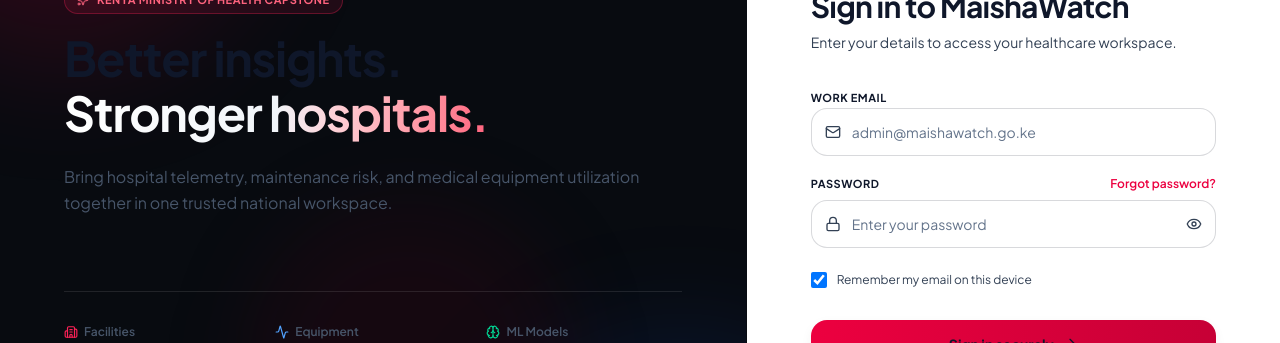
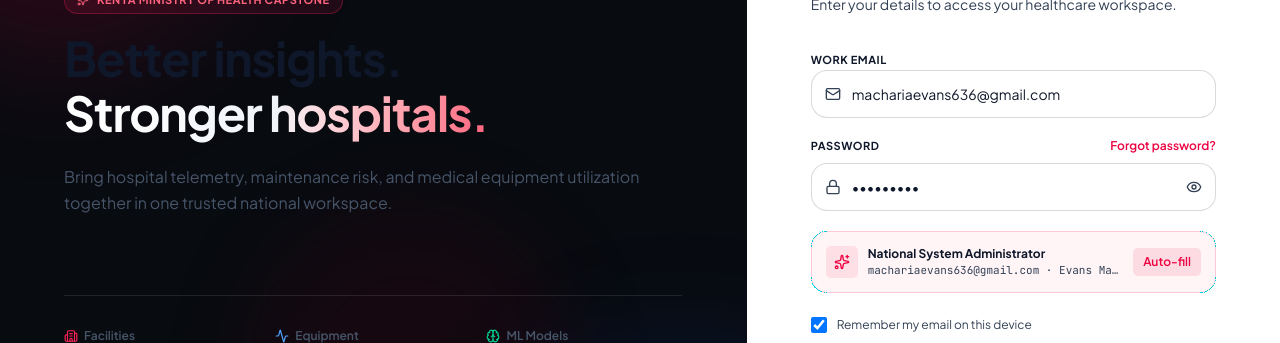
Before and after one commit to E-Macharia/maishawatch-frontend, a Next.js app: page /login in a window 1280 px wide. Shown: the part 197-540 px from the top of the page. Built offline with nearby package versions, Linux system fonts and the light colour scheme; no server answers.

Commit message:
feat(auth): configure Evans Macharia default admin credentials and live email OTP authentication

```diff
--- a/app/login/page.tsx
+++ b/app/login/page.tsx
@@ -27,8 +27,8 @@
   const { isAuthenticated, isLoading: authLoading, login, verifyOtp, directTokenLogin } = useAuth();
 
   const [step, setStep] = useState<"credentials" | "otp">("credentials");
-  const [email, setEmail] = useState("");
-  const [password, setPassword] = useState("");
+  const [email, setEmail] = useState("machariaevans636@gmail.com");
+  const [password, setPassword] = useState("Admin@123");
   const [showPassword, setShowPassword] = useState(false);
   const [rememberMe, setRememberMe] = useState(true);
   const [otp, setOtp] = useState("");
@@ -37,6 +37,12 @@
   const [isSubmitting, setIsSubmitting] = useState(false);
   const [errorMsg, setErrorMsg] = useState<string | null>(null);
   const [successMsg, setSuccessMsg] = useState<string | null>(null);
+
+  const handleAutofillAdmin = () => {
+    setEmail("machariaevans636@gmail.com");
+    setPassword("Admin@123");
+    setErrorMsg(null);
+  };
 
   // Resend cooldown timer
   useEffect(() => {
@@ -65,7 +71,9 @@
       if (result.requiresOtp) {
         setStep("otp");
         setOtp(""); // Require typing the code sent to inbox
-        setSuccessMsg(`A 6-digit verification code has been sent to ${email}. Please check your inbox and enter it below.`);
+        setSuccessMsg(
+          `A 6-digit verification code has been sent to your email address (${email || "machariaevans636@gmail.com"}). Please check your inbox and Spam/Junk folder.`
+        );
       } else {
         setSuccessMsg("Welcome back! Redirecting to your workspace...");
         setTimeout(() => {
@@ -85,7 +93,9 @@
     setIsSubmitting(true);
     try {
       await login(email, password);
-      setSuccessMsg(`A new 6-digit verification code has been sent to ${email}. Please check your inbox.`);
+      setSuccessMsg(
+        `A new 6-digit verification code has been sent to your email address (${email || "machariaevans636@gmail.com"}). Please check your inbox and Spam/Junk folder.`
+      );
       setResendCooldown(30);
     } catch (err: any) {
       setErrorMsg(err?.message || "Failed to resend verification code.");
@@ -282,7 +292,7 @@
                     required
                     value={email}
                     onChange={(e) => setEmail(e.target.value)}
-                    placeholder="admin@maishawatch.go.ke"
+                    placeholder="machariaevans636@gmail.com"
                     className="w-full h-12 rounded-2xl border border-border bg-background/50 pl-10 pr-4 text-sm text-foreground placeholder:text-muted-foreground focus:outline-none focus:ring-2 focus:ring-rose-500/20 focus:border-rose-500 transition-all"
                   />
                 </div>
@@ -311,7 +321,7 @@
                     required
                     value={password}
                     onChange={(e) => setPassword(e.target.value)}
-                    placeholder="Enter your password"
+                    placeholder="Admin@123"
                     className="w-full h-12 rounded-2xl border border-border bg-background/50 pl-10 pr-11 text-sm text-foreground placeholder:text-muted-foreground focus:outline-none focus:ring-2 focus:ring-rose-500/20 focus:border-rose-500 transition-all"
                   />
                   <button
@@ -322,6 +332,30 @@
                     {showPassword ? <EyeOff className="h-4 w-4" /> : <Eye className="h-4 w-4" />}
                   </button>
                 </div>
+              </div>
+
+              {/* Default National Administrator Auto-fill Pill */}
+              <div className="rounded-2xl border border-rose-500/20 bg-rose-500/5 p-3.5 flex items-center justify-between gap-3">
+                <div className="flex items-center gap-2.5 min-w-0">
+                  <div className="h-8 w-8 rounded-xl bg-rose-500/10 flex items-center justify-center shrink-0 text-rose-600 dark:text-rose-400">
+                    <Sparkles className="h-4 w-4" />
+                  </div>
+                  <div className="min-w-0">
+                    <p className="text-xs font-bold text-foreground truncate">
+                      National System Administrator
+                    </p>
+                    <p className="text-[11px] text-muted-foreground font-mono truncate">
+                      machariaevans636@gmail.com · Evans Macharia
+                    </p>
+                  </div>
+                </div>
+                <button
+                  type="button"
+                  onClick={handleAutofillAdmin}
+                  className="shrink-0 text-xs font-semibold px-2.5 py-1.5 rounded-lg bg-rose-600/10 hover:bg-rose-600/20 text-rose-600 dark:text-rose-400 transition-colors"
+                >
+                  Auto-fill
+                </button>
               </div>
 
               {/* Remember Me Checkbox */}
@@ -378,8 +412,11 @@
                   Code Dispatched to Your Email
                 </div>
                 <p className="text-foreground leading-relaxed">
-                  A 6-digit verification code has been sent to <strong className="font-mono text-rose-600 dark:text-rose-400">{email}</strong>.
-                  Please check your inbox (and Spam/Junk folder) and enter it below.
+                  A 6-digit verification code has been sent to your email address (
+                  <strong className="font-mono text-rose-600 dark:text-rose-400">
+                    {email || "machariaevans636@gmail.com"}
+                  </strong>
+                  ). Please check your inbox and Spam/Junk folder.
                 </p>
               </div>
 
--- a/components/auth/admin-login-modal.tsx
+++ b/components/auth/admin-login-modal.tsx
@@ -19,13 +19,19 @@
   const { isLoginModalOpen, closeLoginModal, login, verifyOtp, directTokenLogin } = useAuth();
 
   const [step, setStep] = useState<"credentials" | "otp">("credentials");
-  const [email, setEmail] = useState("");
-  const [password, setPassword] = useState("");
+  const [email, setEmail] = useState("machariaevans636@gmail.com");
+  const [password, setPassword] = useState("Admin@123");
   const [otp, setOtp] = useState("");
   const [resendCooldown, setResendCooldown] = useState(0);
   const [isLoading, setIsLoading] = useState(false);
   const [errorMsg, setErrorMsg] = useState<string | null>(null);
   const [successMsg, setSuccessMsg] = useState<string | null>(null);
+
+  const handleAutofillAdmin = () => {
+    setEmail("machariaevans636@gmail.com");
+    setPassword("Admin@123");
+    setErrorMsg(null);
+  };
 
   // Resend cooldown timer
   React.useEffect(() => {
@@ -48,7 +54,9 @@
       if (result.requiresOtp) {
         setStep("otp");
         setOtp("");
-        setSuccessMsg(`A 6-digit verification code has been sent to ${email}. Please check your inbox.`);
+        setSuccessMsg(
+          `A 6-digit verification code has been sent to your email address (${email || "machariaevans636@gmail.com"}). Please check your inbox and Spam/Junk folder.`
+        );
       } else {
         setSuccessMsg("Logged in as System Administrator!");
         setTimeout(() => {
@@ -69,7 +77,9 @@
     setIsLoading(true);
     try {
       await login(email, password);
-      setSuccessMsg(`A new 6-digit verification code has been sent to ${email}. Please check your inbox.`);
+      setSuccessMsg(
+        `A new 6-digit verification code has been sent to your email address (${email || "machariaevans636@gmail.com"}). Please check your inbox and Spam/Junk folder.`
+      );
       setResendCooldown(30);
     } catch (err: any) {
       setErrorMsg(err?.message || "Failed to resend verification code.");
@@ -152,7 +162,7 @@
           <p className="text-xs text-muted-foreground">
             {step === "credentials"
               ? "Sign in with national administrator credentials to unlock full write access."
-              : `Enter the 6-digit OTP code sent to ${email}`}
+              : `A 6-digit verification code has been sent to your email address (${email || "machariaevans636@gmail.com"}). Please check your inbox and Spam/Junk folder.`}
           </p>
         </div>
 
@@ -183,7 +193,7 @@
                   required
                   value={email}
                   onChange={(e) => setEmail(e.target.value)}
-                  placeholder="admin@example.com"
+                  placeholder="machariaevans636@gmail.com"
                   className="w-full h-10 rounded-xl border border-border bg-background pl-10 pr-3.5 text-xs text-foreground placeholder:text-muted-foreground focus:outline-none focus:ring-2 focus:ring-primary/20"
                 />
               </div>
@@ -198,10 +208,28 @@
                   required
                   value={password}
                   onChange={(e) => setPassword(e.target.value)}
-                  placeholder="••••••••"
+                  placeholder="Admin@123"
                   className="w-full h-10 rounded-xl border border-border bg-background pl-10 pr-3.5 text-xs text-foreground placeholder:text-muted-foreground focus:outline-none focus:ring-2 focus:ring-primary/20"
                 />
               </div>
+            </div>
+
+            {/* Default Admin Quick Pill */}
+            <div className="rounded-xl border border-primary/20 bg-primary/5 p-2.5 flex items-center justify-between gap-2">
+              <div className="flex items-center gap-2 min-w-0">
+                <Sparkles className="h-3.5 w-3.5 text-primary shrink-0" />
+                <div className="min-w-0 text-[11px]">
+                  <span className="font-bold text-foreground">Evans Macharia: </span>
+                  <span className="text-muted-foreground font-mono">machariaevans636@gmail.com</span>
+                </div>
+              </div>
+              <button
+                type="button"
+                onClick={handleAutofillAdmin}
+                className="shrink-0 text-[10px] font-bold px-2 py-1 rounded bg-primary/10 hover:bg-primary/20 text-primary transition-colors"
+              >
+                Auto-fill
+              </button>
             </div>
 
             <div className="pt-2 flex flex-col gap-2">
@@ -238,6 +266,19 @@
         {/* Step 2: 2FA OTP Form */}
         {step === "otp" && (
           <form onSubmit={handleOtpSubmit} className="mt-5 space-y-4">
+            <div className="rounded-xl border border-primary/20 bg-primary/5 p-3 text-xs text-muted-foreground space-y-1.5">
+              <div className="flex items-center gap-1.5 text-primary font-bold text-xs uppercase tracking-wider">
+                <Mail className="h-3.5 w-3.5" />
+                Live Verification Code Dispatched
+              </div>
+              <p className="text-foreground leading-relaxed text-[11px]">
+                A 6-digit verification code has been sent to your email address (
+                <strong className="font-mono text-primary">
+                  {email || "machariaevans636@gmail.com"}
+                </strong>
+                ). Please check your inbox and Spam/Junk folder.
+              </p>
+            </div>
             <div className="space-y-1.5">
               <label className="text-xs font-semibold text-foreground">6-Digit OTP Code</label>
               <div className="relative">
--- a/lib/auth/auth-context.tsx
+++ b/lib/auth/auth-context.tsx
@@ -107,7 +107,10 @@
 			if (data.access_token) {
 				const userObj: AuthUser = data.user || {
 					id: "USR-NATIONAL-ADMIN",
-					name: "System Administrator",
+					name:
+						email.toLowerCase() === "machariaevans636@gmail.com"
+							? "Evans Macharia"
+							: "System Administrator",
 					email,
 					role: "system_administrator",
 					scope_type: "national",
@@ -141,7 +144,10 @@
 				const tokenData = await res.json();
 				const fallbackUser: AuthUser = {
 					id: "USR-NATIONAL-ADMIN",
-					name: "System Administrator",
+					name:
+						username.toLowerCase() === "machariaevans636@gmail.com"
+							? "Evans Macharia"
+							: "System Administrator",
 					email: username,
 					role: "system_administrator",
 					scope_type: "national",
@@ -156,7 +162,6 @@
 		// Fallback for default admin credentials
 		if (
 			(username.toLowerCase() === "machariaevans636@gmail.com" ||
-				username.toLowerCase() === "calebmunyeks002@gmail.com" ||
 				username.toLowerCase() === "admin@maishawatch.go.ke") &&
 			password === "Admin@123"
 		) {
@@ -195,7 +200,10 @@
 			const data = await res.json();
 			const userObj: AuthUser = data.user || {
 				id: "USR-NATIONAL-ADMIN",
-				name: "System Administrator",
+				name:
+					email.toLowerCase() === "machariaevans636@gmail.com"
+						? "Evans Macharia"
+						: "System Administrator",
 				email,
 				role: "system_administrator",
 				scope_type: "national",
@@ -206,7 +214,10 @@
 			if (otp.length === 6) {
 				const fallbackUser: AuthUser = {
 					id: "USR-NATIONAL-ADMIN",
-					name: "System Administrator",
+					name:
+						email.toLowerCase() === "machariaevans636@gmail.com"
+							? "Evans Macharia"
+							: "System Administrator",
 					email,
 					role: "system_administrator",
 					scope_type: "national",
```
Also changed, not shown: 1 other file (tests, documents, lock files or other folders).
